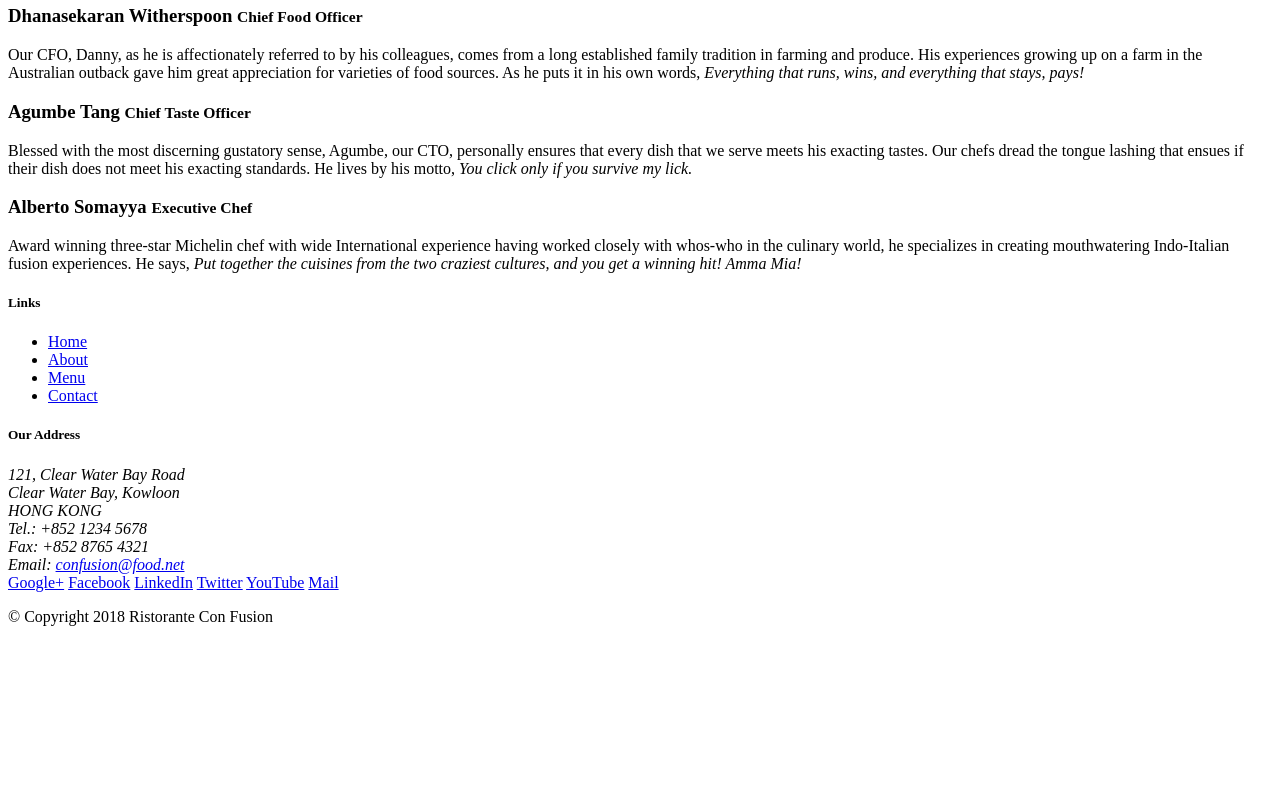
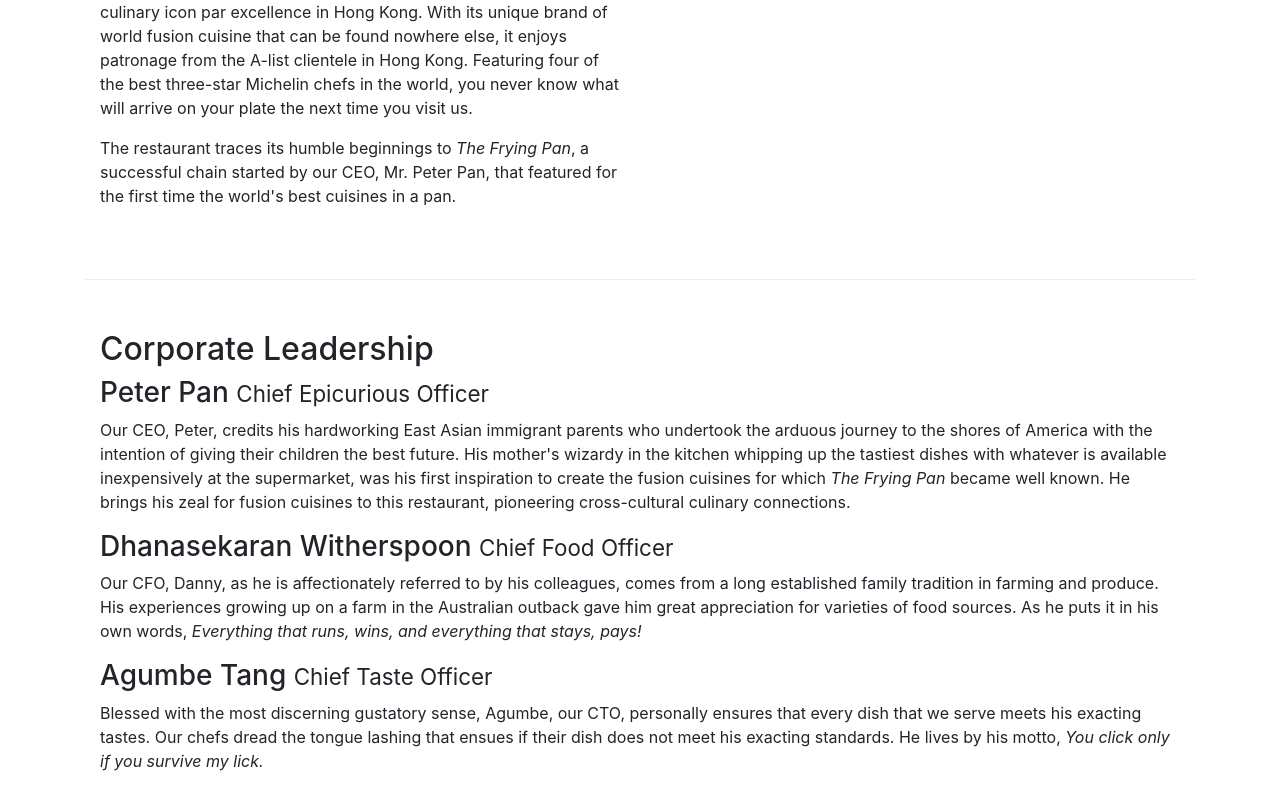
Before and after one commit to msrecec/conFusion, a website: page aboutus.html in a window 1280 px wide. Shown: the part 471-1257 px from the top of the page. Before the commit the page ends 1113 px from the top, so only its background shows below. Drawn offline with nearby package versions, Linux system fonts and the light colour scheme.

Commit message:
finished  assignment 1

```diff
--- a/aboutus.html
+++ b/aboutus.html
@@ -2,7 +2,14 @@
 <html lang="en">
 
 <head>
+    <!-- Required meta tags always come first -->
+    <meta charset="utf-8">
+    <meta name="viewport" content="width=device-width, initial-scale=1, shrink-to-fit=no">
+    <meta http-equiv="x-ua-compatible" content="ie=edge">
 
+    <!-- Bootstrap CSS -->
+    <link rel="stylesheet" href="node_modules/bootstrap/dist/css/bootstrap.min.css">
+    <link rel="stylesheet" href="css/styles.css">
     <title>Ristorante Con Fusion: About Us</title>
 
 </head>
@@ -14,7 +21,8 @@
             <div class="row row-header">
                 <div class="col-12 col-sm-6">
                     <h1>Ristorante con Fusion</h1>
-                    <p>We take inspiration from the World's best cuisines, and create a unique fusion experience. Our lipsmacking creations will tickle your culinary senses!</p>
+                    <p>We take inspiration from the World's best cuisines, and create a unique fusion experience. Our
+                        lipsmacking creations will tickle your culinary senses!</p>
                 </div>
                 <div class="col-12 col-sm">
                 </div>
@@ -22,36 +30,55 @@
         </div>
     </header>
 
-    <div>
-        <div>
-            <div>
+    <div class="container">
+        <div class="row">
+            <div class="col-12">
                 <h3>About Us</h3>
                 <hr>
             </div>
         </div>
 
-        <div>
-            <div>
+        <div class="row row-content">
+            <div class="col-12 col-sm-6">
                 <h2>Our History</h2>
-                <p>Started in 2010, Ristorante con Fusion quickly established itself as a culinary icon par excellence in Hong Kong. With its unique brand of world fusion cuisine that can be found nowhere else, it enjoys patronage from the A-list clientele in Hong Kong.  Featuring four of the best three-star Michelin chefs in the world, you never know what will arrive on your plate the next time you visit us.</p>
-                <p>The restaurant traces its humble beginnings to <em>The Frying Pan</em>, a successful chain started by our CEO, Mr. Peter Pan, that featured for the first time the world's best cuisines in a pan.</p>
+                <p>Started in 2010, Ristorante con Fusion quickly established itself as a culinary icon par excellence
+                    in Hong Kong. With its unique brand of world fusion cuisine that can be found nowhere else, it
+                    enjoys patronage from the A-list clientele in Hong Kong. Featuring four of the best three-star
+                    Michelin chefs in the world, you never know what will arrive on your plate the next time you visit
+                    us.</p>
+                <p>The restaurant traces its humble beginnings to <em>The Frying Pan</em>, a successful chain started by
+                    our CEO, Mr. Peter Pan, that featured for the first time the world's best cuisines in a pan.</p>
             </div>
-            <div>
+            <div class="col-12 col-sm">
             </div>
         </div>
 
 
-        <div>
-            <div>
+        <div class="row row-content">
+            <div class="col-12">
                 <h2>Corporate Leadership</h2>
                 <h3>Peter Pan <small>Chief Epicurious Officer</small></h3>
-                <p>Our CEO, Peter, credits his hardworking East Asian immigrant parents who undertook the arduous journey to the shores of America with the intention of giving their children the best future. His mother's wizardy in the kitchen whipping up the tastiest dishes with whatever is available inexpensively at the supermarket, was his first inspiration to create the fusion cuisines for which <em>The Frying Pan</em> became well known. He brings his zeal for fusion cuisines to this restaurant, pioneering cross-cultural culinary connections.</p>
+                <p class="d-none d-sm-block">Our CEO, Peter, credits his hardworking East Asian immigrant parents who undertook the arduous
+                    journey to the shores of America with the intention of giving their children the best future. His
+                    mother's wizardy in the kitchen whipping up the tastiest dishes with whatever is available
+                    inexpensively at the supermarket, was his first inspiration to create the fusion cuisines for which
+                    <em>The Frying Pan</em> became well known. He brings his zeal for fusion cuisines to this
+                    restaurant, pioneering cross-cultural culinary connections.</p>
                 <h3>Dhanasekaran Witherspoon <small>Chief Food Officer</small></h3>
-                <p>Our CFO, Danny, as he is affectionately referred to by his colleagues, comes from a long established family tradition in farming and produce. His experiences growing up on a farm in the Australian outback gave him great appreciation for varieties of food sources. As he puts it in his own words, <em>Everything that runs, wins, and everything that stays, pays!</em></p>
+                <p class="d-none d-sm-block">Our CFO, Danny, as he is affectionately referred to by his colleagues, comes from a long established
+                    family tradition in farming and produce. His experiences growing up on a farm in the Australian
+                    outback gave him great appreciation for varieties of food sources. As he puts it in his own words,
+                    <em>Everything that runs, wins, and everything that stays, pays!</em></p>
                 <h3>Agumbe Tang <small>Chief Taste Officer</small></h3>
-                <p>Blessed with the most discerning gustatory sense, Agumbe, our CTO, personally ensures that every dish that we serve meets his exacting tastes. Our chefs dread the tongue lashing that ensues if their dish does not meet his exacting standards. He lives by his motto, <em>You click only if you survive my lick.</em></p>
+                <p class="d-none d-sm-block">Blessed with the most discerning gustatory sense, Agumbe, our CTO, personally ensures that every dish
+                    that we serve meets his exacting tastes. Our chefs dread the tongue lashing that ensues if their
+                    dish does not meet his exacting standards. He lives by his motto, <em>You click only if you survive
+                        my lick.</em></p>
                 <h3>Alberto Somayya <small>Executive Chef</small></h3>
-                <p>Award winning three-star Michelin chef with wide International experience having worked closely with whos-who in the culinary world, he specializes in creating mouthwatering Indo-Italian fusion experiences. He says, <em>Put together the cuisines from the two craziest cultures, and you get a winning hit! Amma Mia!</em></p>
+                <p class="d-none d-sm-block">Award winning three-star Michelin chef with wide International experience having worked closely with
+                    whos-who in the culinary world, he specializes in creating mouthwatering Indo-Italian fusion
+                    experiences. He says, <em>Put together the cuisines from the two craziest cultures, and you get a
+                        winning hit! Amma Mia!</em></p>
             </div>
         </div>
 
@@ -71,7 +98,7 @@
                 </div>
                 <div class="col-7 col-sm-5">
                     <h5>Our Address</h5>
-                    <address>
+                    <address class="address">
                         121, Clear Water Bay Road<br>
                         Clear Water Bay, Kowloon<br>
                         HONG KONG<br>
@@ -98,7 +125,10 @@
             </div>
         </div>
     </footer>
-
+    <!-- jQuery first, then Popper.js, then Bootstrap JS. -->
+    <script src="node_modules/jquery/dist/jquery.slim.min.js"></script>
+    <script src="node_modules/popper.js/dist/umd/popper.min.js"></script>
+    <script src="node_modules/bootstrap/dist/js/bootstrap.min.js"></script>
 </body>
 
 </html>
```
Also changed, not shown: index.html (+11 -5 lines). Lines whose indentation alone changed are shown as unchanged.
